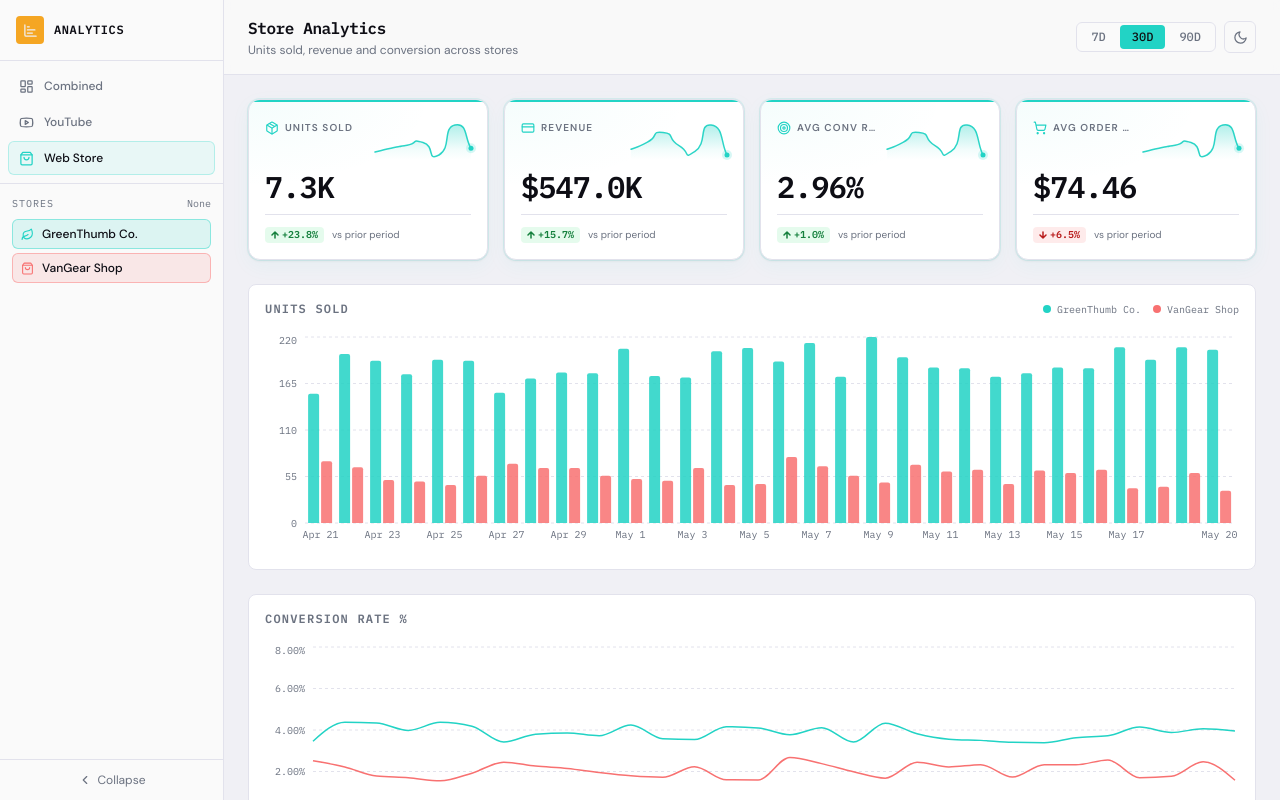
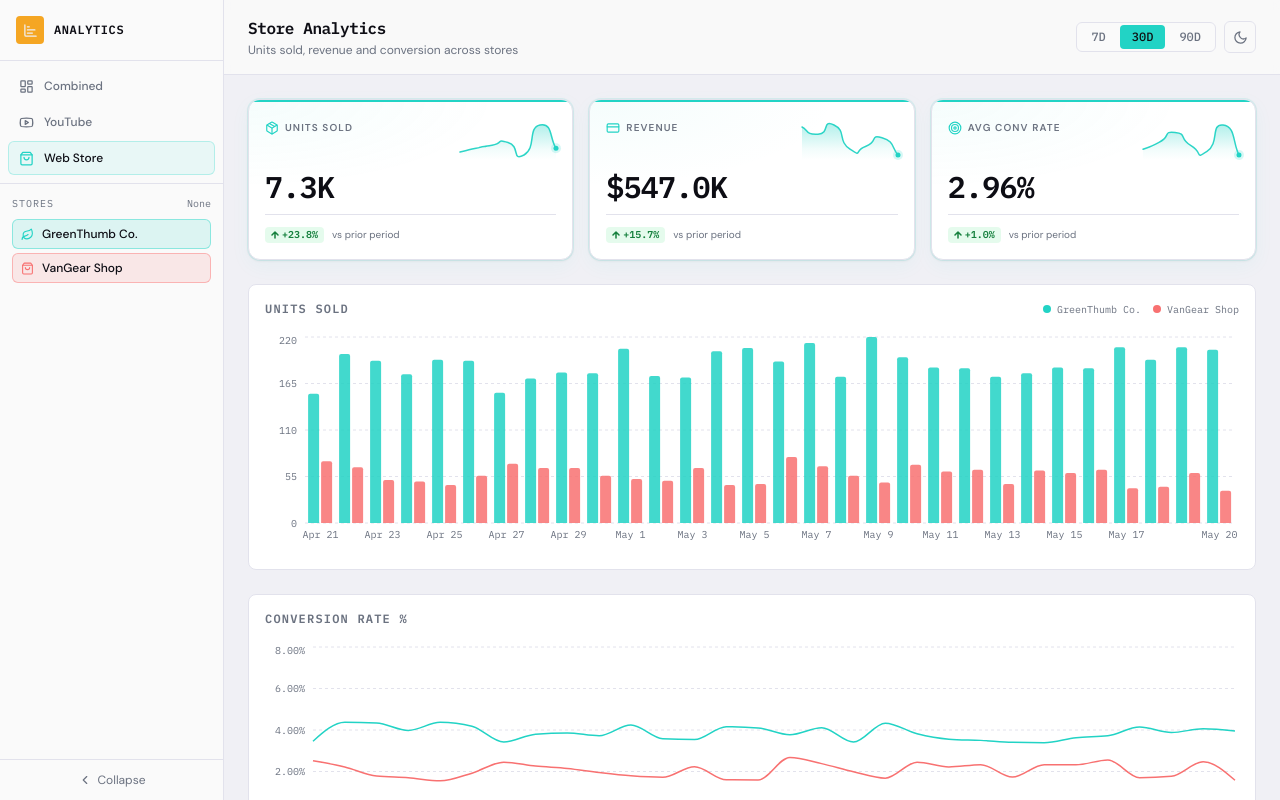
Before and after one commit to joshua0006/analytics-dashboard, a React (Vite) app: page /store in a window 1280 px wide. Built offline with nearby package versions, Linux system fonts and the light colour scheme.

Commit message:
remove the extra stats card in all tab

```diff
--- a/src/hooks/useMetrics.ts
+++ b/src/hooks/useMetrics.ts
@@ -141,6 +141,7 @@
       }));
 
     const last7Units = chartData.slice(-7).map(d => d.units);
+    const last7Revenue = chartData.slice(-7).map(d => d.revenue);
     const last7Conv = chartData.slice(-7).map(d => d.convRate);
 
     const storeBreakdown = activeStores.map(sid => {
@@ -166,6 +167,7 @@
       deltaAov: delta(avgOrderValue, prevAov),
       chartData,
       last7Units,
+      last7Revenue,
       last7Conv,
       storeBreakdown,
     };
--- a/src/pages/StorePage.tsx
+++ b/src/pages/StorePage.tsx
@@ -1,5 +1,5 @@
 import { useOutletContext } from 'react-router-dom';
-import { Package, CreditCard, Target, ShoppingCart } from 'lucide-react';
+import { Package, CreditCard, Target } from 'lucide-react';
 import { Header } from '../components/layout/Header';
 import { StatCard } from '../components/cards/StatCard';
 import { UnitsSoldChart, ConversionRateChart } from '../components/charts/StoreMetricsChart';
@@ -67,7 +67,7 @@
       />
 
       <div className="p-6 flex flex-col gap-6">
-        <div className="grid grid-cols-4 gap-4">
+        <div className="grid grid-cols-3 gap-4">
           <StatCard
             label="Units Sold"
             value={formatNumber(metrics.totalUnits)}
@@ -80,7 +80,7 @@
             label="Revenue"
             value={formatCurrency(metrics.totalRevenue)}
             delta={metrics.deltaRevenue}
-            trend={metrics.last7Units.map((_u, i) => metrics.last7Conv[i] ?? 0)}
+            trend={metrics.last7Revenue}
             accentColor="#22d3c5"
             icon={<CreditCard size={14} />}
           />
@@ -91,14 +91,6 @@
             trend={metrics.last7Conv}
             accentColor="#22d3c5"
             icon={<Target size={14} />}
-          />
-          <StatCard
-            label="Avg Order Value"
-            value={formatCurrency(metrics.avgOrderValue)}
-            delta={metrics.deltaAov}
-            trend={metrics.last7Units}
-            accentColor="#22d3c5"
-            icon={<ShoppingCart size={14} />}
           />
         </div>
 
--- a/src/pages/YouTubePage.tsx
+++ b/src/pages/YouTubePage.tsx
@@ -1,5 +1,5 @@
 import { useOutletContext } from 'react-router-dom';
-import { Eye, DollarSign, TrendingUp } from 'lucide-react';
+import { Eye, DollarSign } from 'lucide-react';
 import { Header } from '../components/layout/Header';
 import { StatCard } from '../components/cards/StatCard';
 import { ViewsChart, RevenueLineChart } from '../components/charts/ViewsRevenueChart';
@@ -65,7 +65,7 @@
 
       <div className="p-6 flex flex-col gap-6">
         {/* KPI row */}
-        <div className="grid grid-cols-3 gap-4">
+        <div className="grid grid-cols-2 gap-4">
           <StatCard
             label="Total Views"
             value={formatNumber(metrics.totalViews)}
@@ -82,14 +82,6 @@
             accentColor="#f5a623"
             icon={<DollarSign size={14} />}
           />
-          <StatCard
-            label="RPM"
-            value={'$' + metrics.rpm.toFixed(2)}
-            delta={metrics.deltaRpm}
-            trend={metrics.last7Revenue.map((r, i) => metrics.last7Views[i] > 0 ? (r / metrics.last7Views[i]) * 1000 : 0)}
-            accentColor="#f5a623"
-            icon={<TrendingUp size={14} />}
-          />
         </div>
 
         <ViewsChart data={metrics.chartData} activeChannels={activeChannels} />
```
